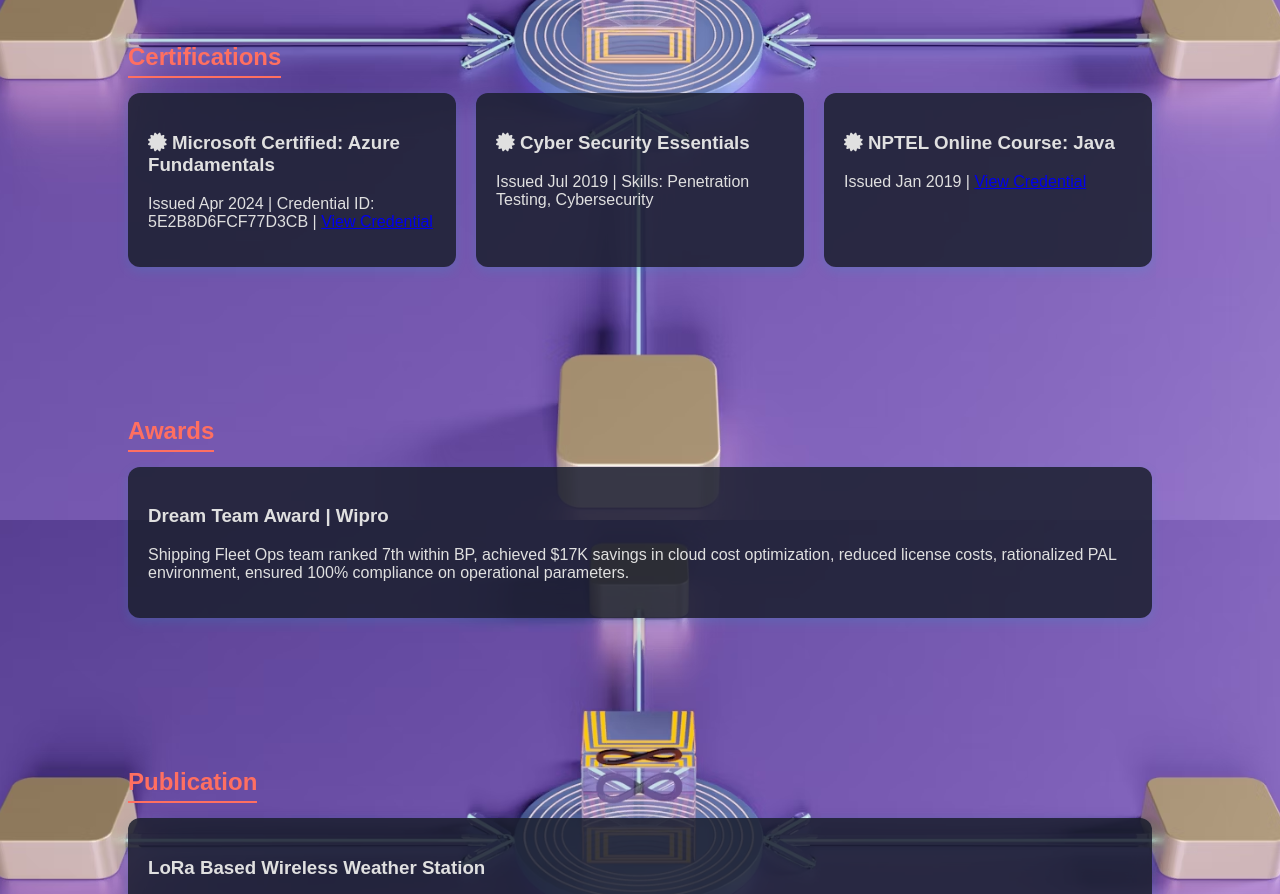
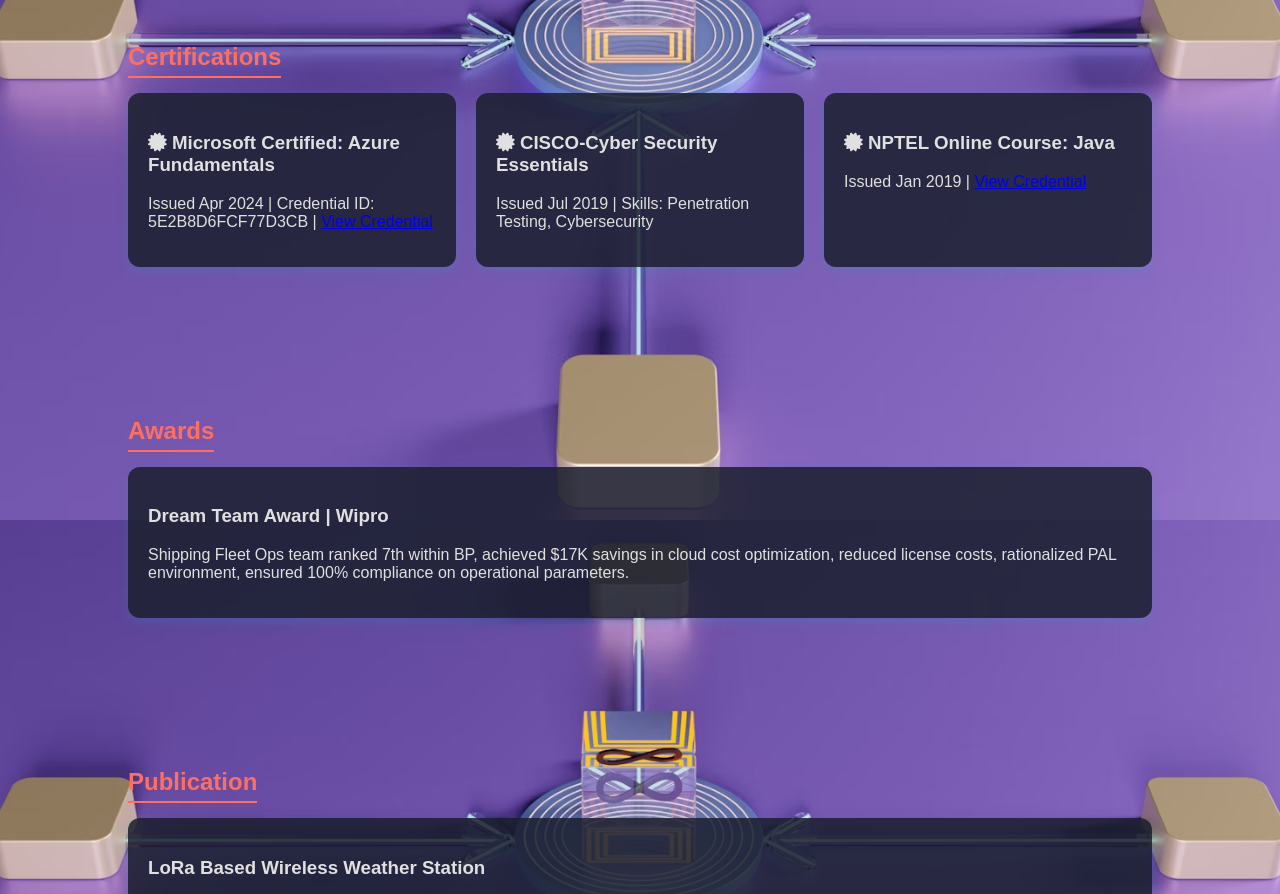
Before and after one commit to baachi8/bharadwaja-portfolio, a plain HTML site: page index.html in a window 1280 px wide. Shown: the part 1880-2774 px from the top of the page. Drawn offline with Linux system fonts and the light colour scheme.

Commit message:
Update index.html

```diff
--- a/index.html
+++ b/index.html
@@ -198,7 +198,7 @@ footer {
   <h2>Certifications</h2>
   <div class="certifications-grid">
     <div class="card"><h3><i class="fa-solid fa-certificate"></i> Microsoft Certified: Azure Fundamentals</h3><p>Issued Apr 2024 | Credential ID: 5E2B8D6FCF77D3CB | <a href="https://learn.microsoft.com/api/credentials/share/en-in/BharadwajaGundala-8827/5E2B8D6FCF77D3CB?sharingId=ADE722CAAE1EC791" target="_blank">View Credential</a></p></div>
-    <div class="card"><h3><i class="fa-solid fa-certificate"></i> Cyber Security Essentials</h3><p>Issued Jul 2019 | Skills: Penetration Testing, Cybersecurity</p></div>
+    <div class="card"><h3><i class="fa-solid fa-certificate"></i> CISCO-Cyber Security Essentials</h3><p>Issued Jul 2019 | Skills: Penetration Testing, Cybersecurity</p></div>
     <div class="card"><h3><i class="fa-solid fa-certificate"></i> NPTEL Online Course: Java</h3><p>Issued Jan 2019 | <a href="https://nptel.ac.in/noc/E_Certificate/noc19-cs07/NPTEL19CS07S51452211191179008.jpg" target="_blank">View Credential</a></p></div>
   </div>
 </section>
```
